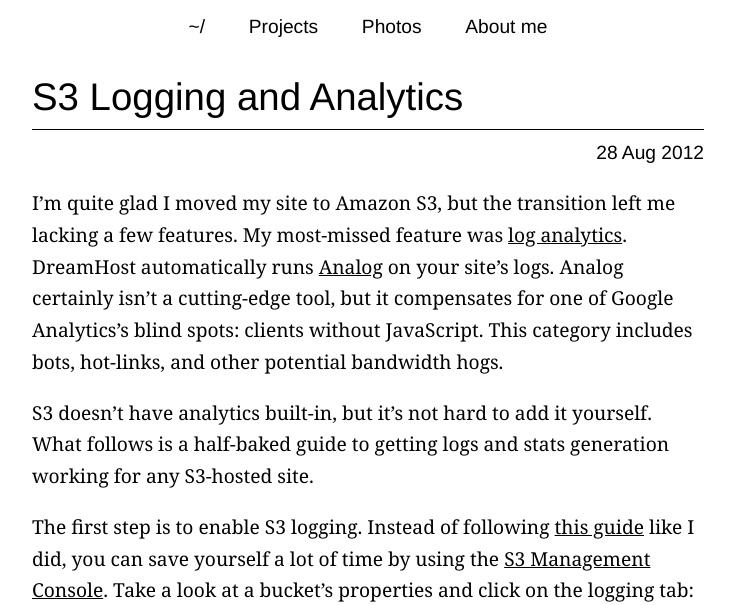
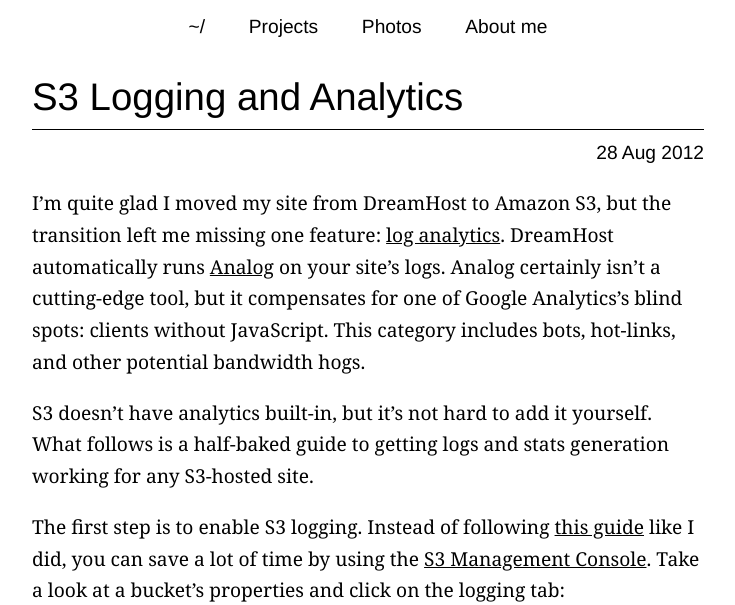
Before and after one commit to ggreer/geoff.greer.fm, a Jekyll site: the page built from _posts/2012-08-28-s3-logging-and-analytics.md, in a window 1280 px wide and 1400 px high, cut to the strip 0-605 px from the top of the window. Shown: the whole strip, without its empty margins (272-1007 px from the left). Built offline with Jekyll 4.4.1, drawn with Linux system fonts in a browser that asks for light colours; comment, search, counter and statistics services are not loaded; some of the changed text lies outside the part shown.

Commit message:
OK, I'm liking this

```diff
--- a/_posts/2012-08-28-s3-logging-and-analytics.md
+++ b/_posts/2012-08-28-s3-logging-and-analytics.md
@@ -8,19 +8,19 @@
 - Computers
 ---
 
-I'm quite glad I moved my site to Amazon S3, but the transition left me lacking a few features. My most-missed feature was [log analytics](http://en.wikipedia.org/wiki/Web_log_analysis_software). DreamHost automatically runs [Analog](http://www.analog.cx/) on your site's logs. Analog certainly isn't a cutting-edge tool, but it compensates for one of Google Analytics's blind spots: clients without JavaScript. This category includes bots, hot-links, and other potential bandwidth hogs.
+I'm quite glad I moved my site from DreamHost to Amazon S3, but the transition left me missing one feature: [log analytics](http://en.wikipedia.org/wiki/Web_log_analysis_software). DreamHost automatically runs [Analog](http://www.analog.cx/) on your site's logs. Analog certainly isn't a cutting-edge tool, but it compensates for one of Google Analytics's blind spots: clients without JavaScript. This category includes bots, hot-links, and other potential bandwidth hogs.
 
 S3 doesn't have analytics built-in, but it's not hard to add it yourself. What follows is a half-baked guide to getting logs and stats generation working for any S3-hosted site.
 
-The first step is to enable S3 logging. Instead of following [this guide](http://docs.amazonwebservices.com/AmazonS3/latest/dev/LoggingHowTo.html) like I did, you can save yourself a lot of time by using the [S3 Management Console](https://console.aws.amazon.com/s3/home). Take a look at a bucket's properties and click on the logging tab:
+The first step is to enable S3 logging. Instead of following [this guide](http://docs.amazonwebservices.com/AmazonS3/latest/dev/LoggingHowTo.html) like I did, you can save a lot of time by using the [S3 Management Console](https://console.aws.amazon.com/s3/home). Take a look at a bucket's properties and click on the logging tab:
 
 ![](/images/enable_s3_logging.png)
 
-Ta-da! I just saved you half an hour of messing with `s3curl.pl` and XML ACLs.
+I just saved you half an hour of messing with `s3curl.pl` and XML ACLs. You're welcome.
 
 Enable logging and choose a bucket to save logs to. I suggest you set a target prefix with a slash in the name. If you don't, there will be no easy way to select all logs in the AWS management console, making batch-changes much harder.
 
-At this point, S3 should start saving logs in your logging bucket. Now the trick is to download and parse them. With the help of [libcloud](https://libcloud.apache.org/), I wrote a little Python script to download all logs.
+Hooray, you've got S3 saving logs in a logging bucket. Now the trick is to download and parse them. With the help of [libcloud](https://libcloud.apache.org/), I wrote a little Python script to download all logs.
 
 {% highlight python %}
 #!/usr/bin/env python
```
Also changed, not shown: other parts of _posts/2012-08-28-s3-logging-and-analytics.md (+2 -2 lines).
